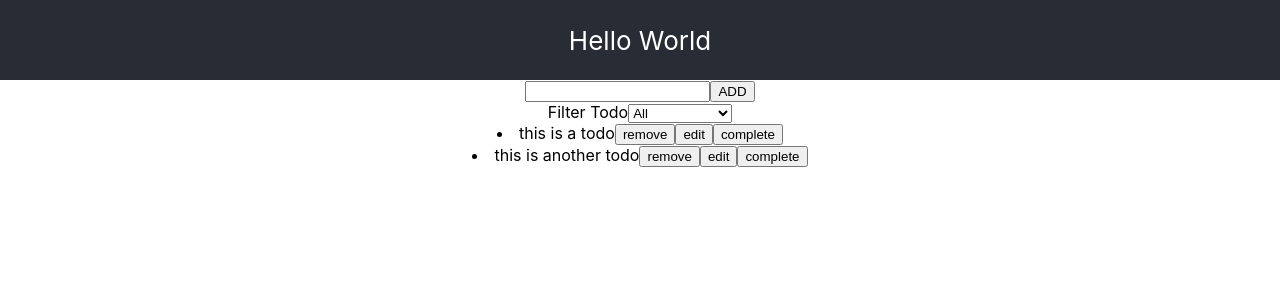
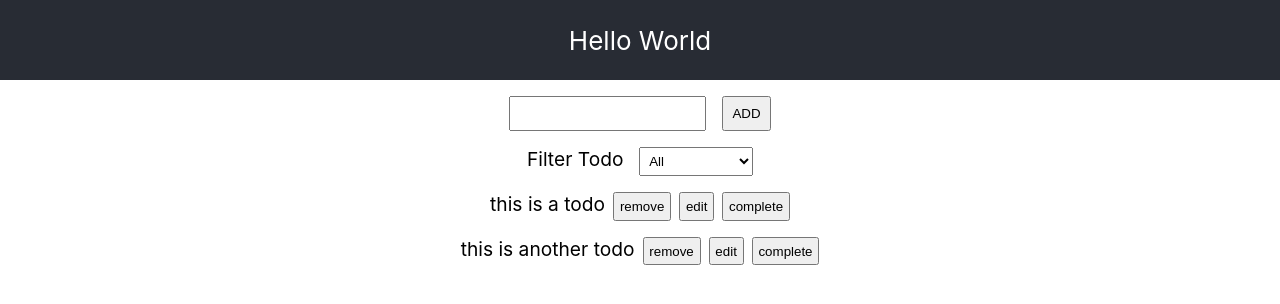
Before and after one commit to samudraarq/todo-react-practice, a React (Create React App) app: page / in a window 1280 px wide. Shown: the top 304 px of the page. Built offline with nearby package versions, Linux system fonts and the light colour scheme.

Commit message:
add css modules

```diff
--- a/src/App.css
+++ b/src/App.css
@@ -1,16 +1,15 @@
+* {
+  margin: 0;
+  padding: 0;
+  box-sizing: border-box;
+}
+
+body {
+  font-size: 62.5%;
+}
+
 .App {
   text-align: center;
-}
-
-.App-logo {
-  height: 40vmin;
-  pointer-events: none;
-}
-
-@media (prefers-reduced-motion: no-preference) {
-  .App-logo {
-    animation: App-logo-spin infinite 20s linear;
-  }
 }
 
 .App-header {
@@ -23,24 +22,3 @@
   font-size: calc(10px + 2vmin);
   color: white;
 }
-
-.App-link {
-  color: #61dafb;
-}
-
-@keyframes App-logo-spin {
-  from {
-    transform: rotate(0deg);
-  }
-  to {
-    transform: rotate(360deg);
-  }
-}
-
-.todo {
-  cursor: pointer;
-}
-
-.completed {
-  text-decoration: line-through;
-}
--- a/src/components/Filter.js
+++ b/src/components/Filter.js
@@ -1,8 +1,9 @@
 import React from "react";
+import styles from "./Filter.module.css";
 
 const Filter = ({ filterTodo }) => {
   return (
-    <>
+    <div className={styles.filter}>
       <label htmlFor="filterTodo">Filter Todo</label>
       <select
         name="filterTodo"
@@ -13,7 +14,7 @@ const Filter = ({ filterTodo }) => {
         <option value="completed">Completed</option>
         <option value="notcomplete">Not Complete</option>
       </select>
-    </>
+    </div>
   );
 };
 
--- /dev/null
+++ b/src/components/Filter.module.css
@@ -0,0 +1,16 @@
+.filter {
+  font-size: 1.2rem;
+  margin-bottom: 0.5rem;
+}
+
+.filter label {
+  margin-right: 1rem;
+}
+
+.filter select {
+  padding: 0.3rem;
+  cursor: pointer;
+}
+.filter select:focus {
+  outline: none;
+}
--- a/src/components/Input.js
+++ b/src/components/Input.js
@@ -1,4 +1,5 @@
 import React, { useState } from "react";
+import styles from "./Input.module.css";
 
 const Input = ({ submitTodos }) => {
   const [text, setText] = useState("");
@@ -15,7 +16,7 @@ const Input = ({ submitTodos }) => {
   };
 
   return (
-    <form onSubmit={(e) => handleSubmit(e)}>
+    <form onSubmit={(e) => handleSubmit(e)} className={styles.input}>
       <input type="text" onChange={handleChange} value={text} />
       <button>ADD</button>
     </form>
--- /dev/null
+++ b/src/components/Input.module.css
@@ -0,0 +1,14 @@
+.input {
+  font-size: 1.4rem;
+  margin: 1rem;
+}
+
+.input input {
+  margin-right: 1rem;
+  padding: 0.5rem;
+}
+
+.input button {
+  padding: 0.5rem;
+  cursor: pointer;
+}
--- a/src/components/Todo.js
+++ b/src/components/Todo.js
@@ -1,4 +1,5 @@
 import React, { useEffect, useState } from "react";
+import styles from "./Todo.module.css";
 
 const Todo = ({ todo, remove, edit, done, complete }) => {
   const [text, setText] = useState("");
@@ -8,7 +9,7 @@ const Todo = ({ todo, remove, edit, done, complete }) => {
   }, [todo]);
 
   const listTodos = todo.isEditing ? (
-    <li>
+    <li className={styles.todo}>
       <input
         type="text"
         onChange={(e) => setText(e.target.value)}
@@ -18,7 +19,7 @@ const Todo = ({ todo, remove, edit, done, complete }) => {
       <button onClick={() => done(todo.id, text)}>done</button>
     </li>
   ) : (
-    <li className={`todo ${todo.completed && "completed"}`}>
+    <li className={`${styles.todo} ${todo.completed && styles.completed}`}>
       {todo.text}
       <button onClick={() => remove(todo.id)}>remove</button>
       <button onClick={() => edit(todo.id)}>edit</button>
--- /dev/null
+++ b/src/components/Todo.module.css
@@ -0,0 +1,14 @@
+.todo {
+  list-style: none;
+  padding: 0.5rem;
+  font-size: 1.2rem;
+}
+
+.todo button {
+  margin-left: 0.5rem;
+  padding: 0.3rem;
+}
+
+.completed {
+  text-decoration: line-through;
+}
```
